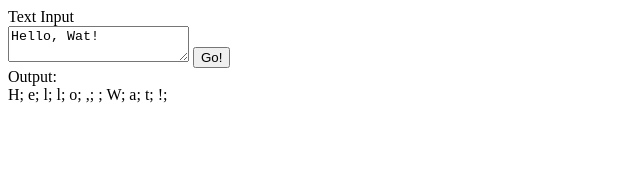
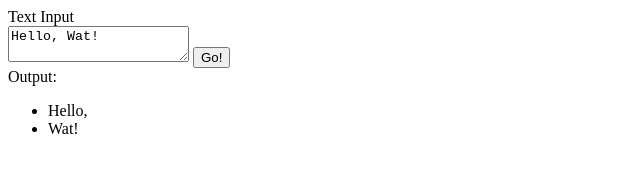
Before and after one commit to kirypto/wat.js, a plain HTML site: page samples/helloWat/helloWat.html in a window 1280 px wide. Both pictures are taken after a click on the button "Go!". Shown: the whole page, without its empty margins (0-640 px from the left). Drawn offline with Linux system fonts and the light colour scheme.

Commit message:
Completed helloWat.html

```diff
--- a/samples/helloWat/helloWat.html
+++ b/samples/helloWat/helloWat.html
@@ -12,14 +12,49 @@
 
       function processInput() {
           let val = document.getElementById("input").value;
-          let arr = $_$.$$._();
 
-          for (let i = 0; i < val.length; i++) {
-              arr.__$(val[i]);
-          }
+          // Split input string by spaces
+          let splitString = $_$.$.$$(
+              // startVal -> Start at 0
+              +[],
+              // targetVal -> Stop at the length of the string
+              val.length,
+              // comparator -> Continue as long as the current loop value is less than the target
+              ($_$_, $_$$) => $_$_ < $_$$,
+              // mutator -> Increase current loop value by 1
+              ($_$_) => $_$_ + ![][{}],
+              // item -> Iterate over the string
+              val,
+              // extractor -> Return a list with two values:
+              //               - a boolean, true if the current character in the string is a space, else false
+              //               - the current character in the string
+              ($_$_, $_$$) => [$_$_[$_$$] === " ", $_$_[$_$$]],
+              // joiner -> Read the first value in the the current value (returned from the extractor)
+              //            - if true (character is space), prepend a new string to the recursive list of already split
+              //              strings (tail recursion)
+              //            - if false, prepend the current character to the first string in recursive list
+              ($_$_, $_$$) => {
+                  if ($_$_[+[]]) {
+                      $_$$.___([]+[]);
+                      return $_$$;
+                  } else {
+                      $_$$[+[]] = $_$_[+![][{}]] + $_$$[+[]];
+                      return $_$$;
+                  }
+              },
+              // baseVal -> Return WatArray with single empty string
+              (($_$_)=>{
+                $_$_ = $_$.$$._();
+                $_$_.__$([]+[]);
+                return $_$_;
+               })()
+          );
 
-          arr.$$(function (item) {
-              document.getElementById("output").append(item + "; ");
+          splitString.$$(function (item) {
+              let liElem = document.createElement("LI");
+              let text = document.createTextNode(item);
+              liElem.appendChild(text);
+              document.getElementById("output").appendChild(liElem);
           });
       }
   </script>
@@ -29,7 +64,7 @@
   </div>
   <div>Output:
     <br>
-    <div id="output"></div>
+    <ul id="output"></ul>
   </div>
 </body>
 </html>
```
